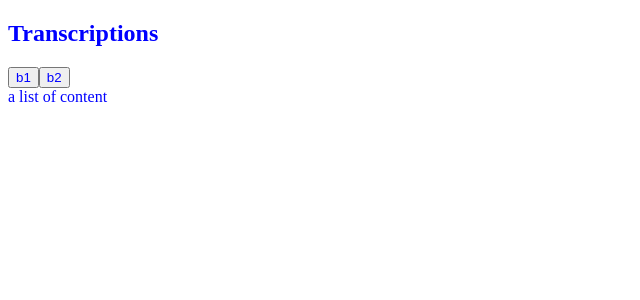
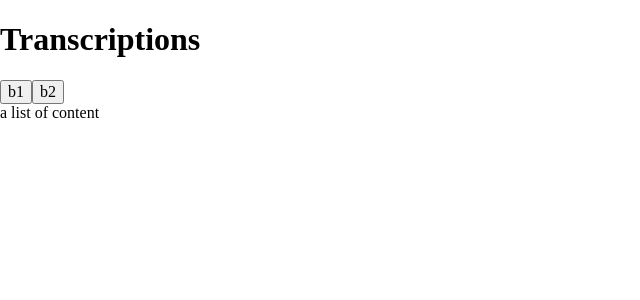
Before and after one commit to Unbabel/frontend-challenge, a Vue app: page / in a window 1280 px wide. Shown: the top 300 px of the page, without its empty margins (0-640 px from the left). Built offline with nearby package versions, Linux system fonts and the light colour scheme.

Commit message:
setup more style

```diff
--- a/src/App.vue
+++ b/src/App.vue
@@ -20,8 +20,4 @@ export default {
 
 <style lang="scss">
 @import "assets/style/main.scss";
-
-* {
-  color: $color-main;
-}
 </style>
--- /dev/null
+++ b/src/assets/style/generic/reset.scss
@@ -0,0 +1 @@
+@import url(https://cdnjs.cloudflare.com/ajax/libs/normalize/5.0.0/normalize.min.css);
--- a/src/assets/style/main.scss
+++ b/src/assets/style/main.scss
@@ -1,5 +1,18 @@
-* {
-  color: red;
-}
+//--- Generic ---//
+@import 'generic/reset';
 
-$color-main: blue;
+//--- Settings ---//
+// @import 'settings/colors';
+// @import 'settings/typography';
+// @import 'settings/global';
+
+//--- Tools ---//
+// @import 'tools/font-mixin';
+
+//--- Objects ---//
+// @import 'objects/divisor';
+
+//--- Components ---//
+
+//--- Trumps ---//
+// @import 'trumps/helpers';
--- /dev/null
+++ b/src/assets/style/settings/typography.scss
@@ -0,0 +1,7 @@
+@import url('https://fonts.googleapis.com/css?family=Montserrat:400,500,600');
+@import url('https://fonts.googleapis.com/css?family=Open+Sans');
+
+//--- Font Family ---//
+$font-mix: 'Helvetica', 'sans-serif';
+$font-montserrat: 'Montserrat', $font-mix;
+$font-open-sans: 'Open Sans', $font-mix;
```
